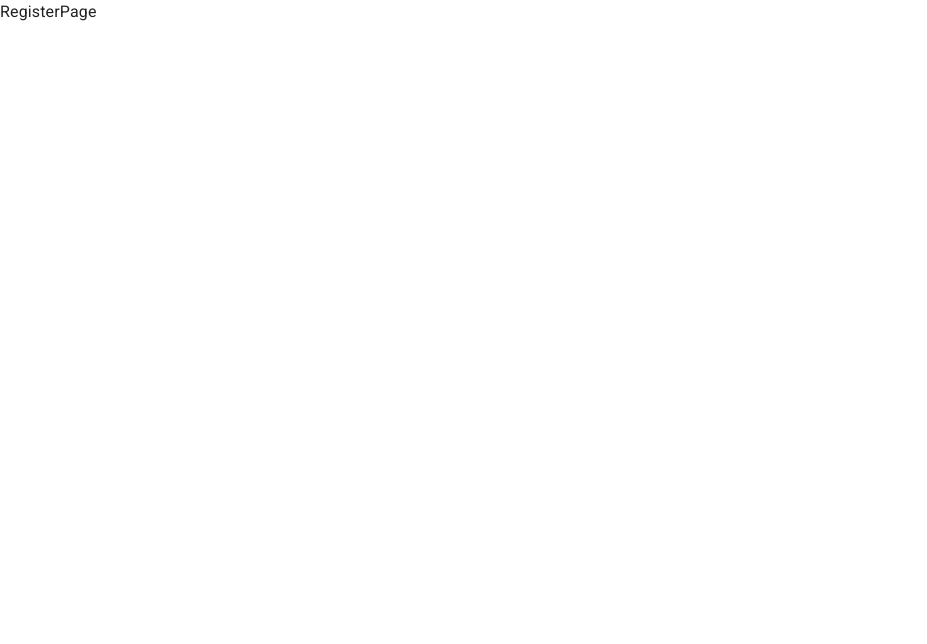
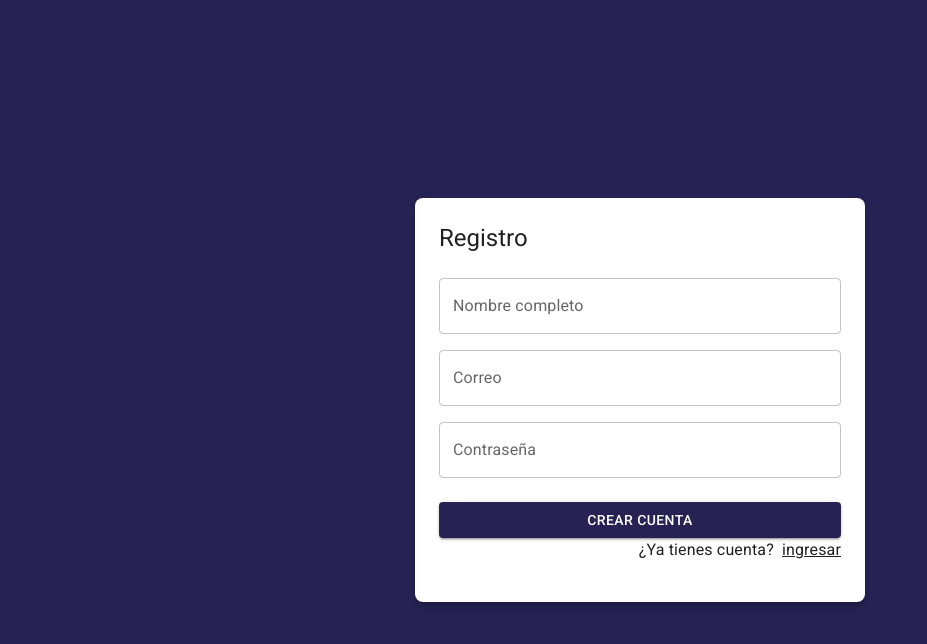
Before and after one commit to Eliteasdev/journal-app, a React (Vite) app: page /auth/register in a window 1280 px wide. Shown: the top 644 px of the page, without its empty margins (0-927 px from the left). Built offline with nearby package versions, Linux system fonts and the light colour scheme.

Commit message:
RegisterPage

```diff
--- a/src/auth/pages/RegisterPage.jsx
+++ b/src/auth/pages/RegisterPage.jsx
@@ -1,5 +1,45 @@
+import {Link as RouterLink} from "react-router-dom";
+import Google from "@mui/icons-material/Google"
+import { Button, Grid, Link, TextField, Typography } from "@mui/material"
+import { AuthLaout } from "../layout/AuthLaout";
+
 export const RegisterPage = () => {
   return (
-    <div>RegisterPage</div>
+    <AuthLaout title="Registro">
+      <form action="">
+          <Grid container>
+
+          <Grid item xs={12} sx={{mt:2}}>
+              <TextField label="Nombre completo" type="texto" placeholder="Nombre Apellido" fullWidth />
+            </Grid>
+
+            <Grid item xs={12} sx={{mt:2}}>
+              <TextField label="Correo" type="email" placeholder="correo@google.com" fullWidth />
+            </Grid>
+
+            <Grid item xs={12} sx={{mt:2}}>
+              <TextField label="Contraseña" type="password" placeholder="contraseña" fullWidth />
+            </Grid>
+
+            <Grid container spacing={2} sx={{mb:2, mt:1}}>
+
+              <Grid item xs={12} >
+                <Button variant="contained" fullWidth>
+                  Crear cuenta
+                </Button>
+              </Grid>
+
+              <Grid container direction="row" justifyContent="end">
+                <Typography sx={{mr:1}}>¿Ya tienes cuenta?</Typography>
+                <Link component={RouterLink} color="inherit" to="/auth/login">
+                  ingresar
+                </Link>
+              </Grid>
+
+            </Grid>
+
+          </Grid>
+        </form>
+    </AuthLaout>
   )
 }
```
